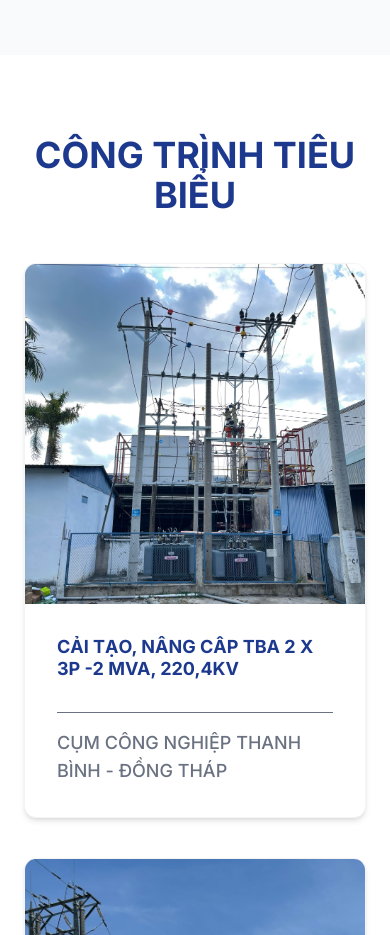
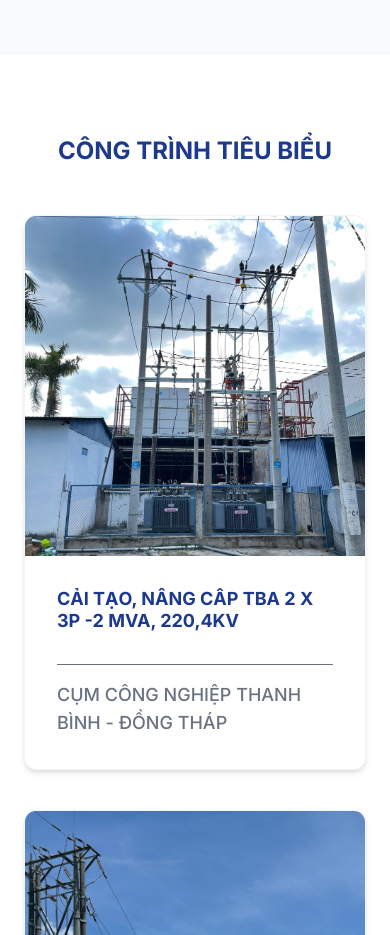
Before and after one commit to TanPhoAn/mtc_project, a Next.js app: page / in a window 390 px wide. Shown: the part 3040-3975 px from the top of the page. Built offline with nearby package versions, Linux system fonts and the light colour scheme.

Commit message:
cong-trinh-tieu-bieu mobile reponsive update

```diff
--- a/app/page.tsx
+++ b/app/page.tsx
@@ -30,8 +30,6 @@ export default function LandingPage() {
                         className="w-full h-auto object-contain border border-gray-100 shadow-sm rounded-sm"
                     />
                 </div>
-
-
             </section>
             <section className={"anh-bia-container bg-white"}>
                 <div className={"anh-bia "}>
@@ -127,7 +125,7 @@ export default function LandingPage() {
             {/* PROJECTS SECTION - Giữ nguyên */}
             {/* PROJECTS SECTION */}
             <section id="projects" className="py-20 max-w-7xl mx-auto px-6 bg-white">
-                <h2 className="text-4xl font-bold text-center mb-12 text-blue-900 uppercase">Công trình tiêu biểu</h2>
+                <h2 className="text-2xl md:text-4xl font-bold text-center mb-12 text-blue-900 uppercase">Công trình tiêu biểu</h2>
 
                 <div className="grid grid-cols-1 md:grid-cols-2 gap-10">
                     {projectsData.map((project, index) => (
```
